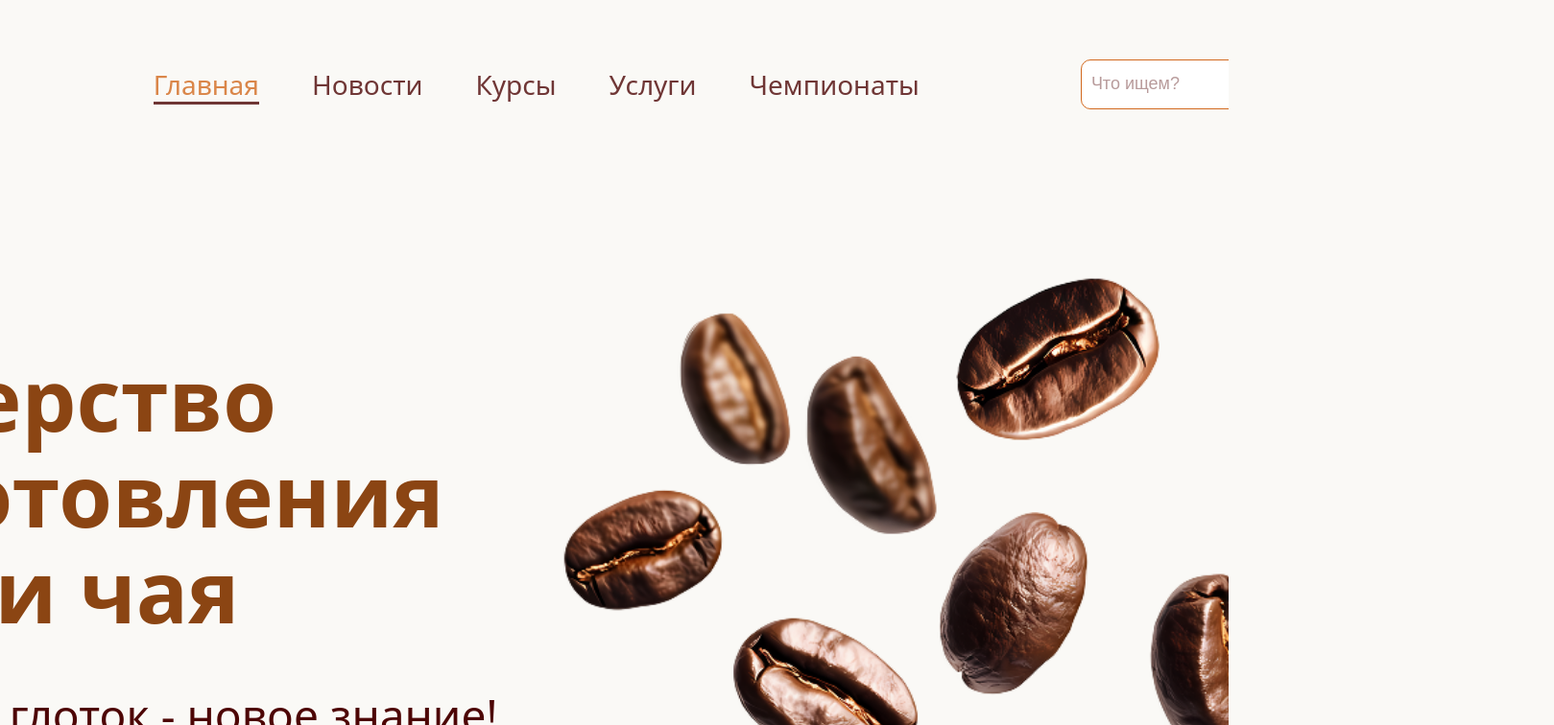
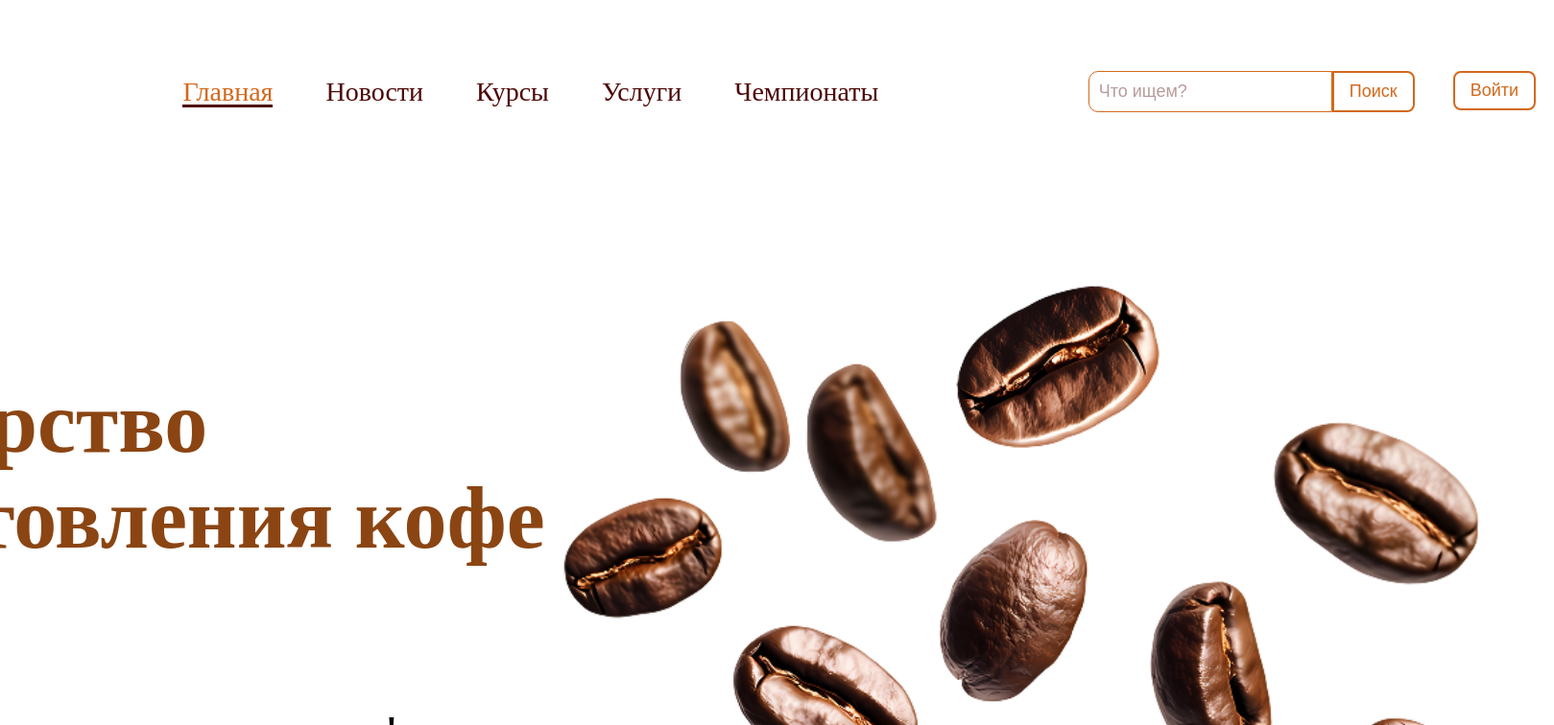
Before and after one commit to romkalan/Coffee-Tea-Mastery, a React (Vite) app: page / in a window 1280 px wide. Shown: the top 756 px of the page at 96% size, 1619 px wide, since content can reach past the window. Built offline with nearby package versions, Linux system fonts and the light colour scheme.

Commit message:
remove test main styles

```diff
--- a/src/index.css
+++ b/src/index.css
@@ -1,142 +1,142 @@
-@import 'styles/mixins.scss';
+/*@import 'styles/mixins.scss';*/
 
-html {
-  -webkit-text-size-adjust: 100%;
-  text-size-adjust: 100%;
-  width: 100%;
-  height: 100%;
-  overflow-x: hidden;
-}
+/*html {*/
+/*  -webkit-text-size-adjust: 100%;*/
+/*  text-size-adjust: 100%;*/
+/*  width: 100%;*/
+/*  height: 100%;*/
+/*  overflow-x: hidden;*/
+/*}*/
 
-* {
-  box-sizing: border-box;
-}
+/** {*/
+/*  box-sizing: border-box;*/
+/*}*/
 
-:root {
-  font-family: Roboto Slab, system-ui, Avenir, Helvetica, Arial, sans-serif;
-  line-height: 1.5;
-  font-weight: 400;
+/*:root {*/
+/*  font-family: Roboto Slab, system-ui, Avenir, Helvetica, Arial, sans-serif;*/
+/*  line-height: 1.5;*/
+/*  font-weight: 400;*/
 
-  /*color-scheme: light dark;*/
-  color: #4D0505;
-  background-color: #FAF9F6;
+/*  !*color-scheme: light dark;*!*/
+/*  color: #4D0505;*/
+/*  background-color: #FAF9F6;*/
 
-  font-synthesis: none;
-  text-rendering: optimizeLegibility;
-  -webkit-font-smoothing: antialiased;
-  -moz-osx-font-smoothing: grayscale;
+/*  font-synthesis: none;*/
+/*  text-rendering: optimizeLegibility;*/
+/*  -webkit-font-smoothing: antialiased;*/
+/*  -moz-osx-font-smoothing: grayscale;*/
 
-  -webkit-user-select: none;
-  -moz-user-select: none;
-  -ms-user-select: none;
-  user-select: none;
-}
+/*  -webkit-user-select: none;*/
+/*  -moz-user-select: none;*/
+/*  -ms-user-select: none;*/
+/*  user-select: none;*/
+/*}*/
 
-#root {
-  width: 100%;
-  min-height: 100vh;
-  position: relative;
-}
+/*#root {*/
+/*  width: 100%;*/
+/*  min-height: 100vh;*/
+/*  position: relative;*/
+/*}*/
 
-a {
-  font-weight: 500;
-  text-decoration: inherit;
-  color: #8B4513;
-  text-decoration: none;
-  transition: all 300ms ease;
-  opacity: 0.8;
+/*a {*/
+/*  font-weight: 500;*/
+/*  text-decoration: inherit;*/
+/*  color: #8B4513;*/
+/*  text-decoration: none;*/
+/*  transition: all 300ms ease;*/
+/*  opacity: 0.8;*/
 
-  &:hover {
-    color: #4D0505;
-    opacity: 1;
-  }
+/*  &:hover {*/
+/*    color: #4D0505;*/
+/*    opacity: 1;*/
+/*  }*/
 
-  &:active {
-    color: #D2691E;
-  }
+/*  &:active {*/
+/*    color: #D2691E;*/
+/*  }*/
 
-}
+/*}*/
 
-body {
-  margin: 0;
-  width: 100%;
-  min-height: 100vh;
-  position: relative;
-  overflow-x: hidden;
-  touch-action: pan-y;
-}
+/*body {*/
+/*  margin: 0;*/
+/*  width: 100%;*/
+/*  min-height: 100vh;*/
+/*  position: relative;*/
+/*  overflow-x: hidden;*/
+/*  touch-action: pan-y;*/
+/*}*/
 
-ul {
-  padding: 0;
-}
+/*ul {*/
+/*  padding: 0;*/
+/*}*/
 
-h1 {
-  font-size: 3.2em;
-  line-height: 1.1;
-  color: #8B4513;
-}
+/*h1 {*/
+/*  font-size: 3.2em;*/
+/*  line-height: 1.1;*/
+/*  color: #8B4513;*/
+/*}*/
 
-h2 {
-  color: #8B4513;
-}
+/*h2 {*/
+/*  color: #8B4513;*/
+/*}*/
 
-button {
-  border-radius: 8px;
-  border: 1px solid transparent;
-  padding: 0.2em 1em;
-  font-size: 1.2em;
-  font-family: inherit;
-  cursor: pointer;
+/*button {*/
+/*  border-radius: 8px;*/
+/*  border: 1px solid transparent;*/
+/*  padding: 0.2em 1em;*/
+/*  font-size: 1.2em;*/
+/*  font-family: inherit;*/
+/*  cursor: pointer;*/
 
-  background-color: #D2691E;
-  color: #F0E6D2;
-  line-height: 32px;
-  transition: all 300ms ease;
+/*  background-color: #D2691E;*/
+/*  color: #F0E6D2;*/
+/*  line-height: 32px;*/
+/*  transition: all 300ms ease;*/
 
-  &:hover {
-    background-color: #cb6116;
-    color: #FAF9F6;
-  }
-}
+/*  &:hover {*/
+/*    background-color: #cb6116;*/
+/*    color: #FAF9F6;*/
+/*  }*/
+/*}*/
 
-button:focus,
-button:focus-visible {
-  outline: 4px auto -webkit-focus-ring-color;
-}
+/*button:focus,*/
+/*button:focus-visible {*/
+/*  outline: 4px auto -webkit-focus-ring-color;*/
+/*}*/
 
-input {
-  background-color: transparent;
-  padding: 10px;
-  color: #3a2d2d;
-}
+/*input {*/
+/*  background-color: transparent;*/
+/*  padding: 10px;*/
+/*  color: #3a2d2d;*/
+/*}*/
 
-textarea {
-  background-color: transparent;
-  padding: 10px;
-  color: #3a2d2d;
-}
+/*textarea {*/
+/*  background-color: transparent;*/
+/*  padding: 10px;*/
+/*  color: #3a2d2d;*/
+/*}*/
 
-/* ✅ МЕДИА-ЗАПРОСЫ ДЛЯ МОБИЛЬНЫХ УСТРОЙСТВ */
-@media (max-width: 768px) {
-  html {
-    font-size: 16px; /* Фиксированный размер шрифта */
-    -webkit-text-size-adjust: none;
-    -moz-text-size-adjust: none;
-    -ms-text-size-adjust: none;
-  }
+/*!* ✅ МЕДИА-ЗАПРОСЫ ДЛЯ МОБИЛЬНЫХ УСТРОЙСТВ *!*/
+/*@media (max-width: 768px) {*/
+/*  html {*/
+/*    font-size: 16px; !* Фиксированный размер шрифта *!*/
+/*    -webkit-text-size-adjust: none;*/
+/*    -moz-text-size-adjust: none;*/
+/*    -ms-text-size-adjust: none;*/
+/*  }*/
 
-  body {
-    zoom: 1;
-    -webkit-transform: scale(1);
-    transform: scale(1);
-  }
-}
+/*  body {*/
+/*    zoom: 1;*/
+/*    -webkit-transform: scale(1);*/
+/*    transform: scale(1);*/
+/*  }*/
+/*}*/
 
-/* ✅ МЕДИА-ЗАПРОСЫ ДЛЯ iOS SAFARI */
-@supports (-webkit-touch-callout: none) {
-  body {
-    -webkit-text-size-adjust: none;
-    -webkit-user-select: none;
-    -webkit-touch-callout: none;
-  }
-}
+/*!* ✅ МЕДИА-ЗАПРОСЫ ДЛЯ iOS SAFARI *!*/
+/*@supports (-webkit-touch-callout: none) {*/
+/*  body {*/
+/*    -webkit-text-size-adjust: none;*/
+/*    -webkit-user-select: none;*/
+/*    -webkit-touch-callout: none;*/
+/*  }*/
+/*}*/
```
